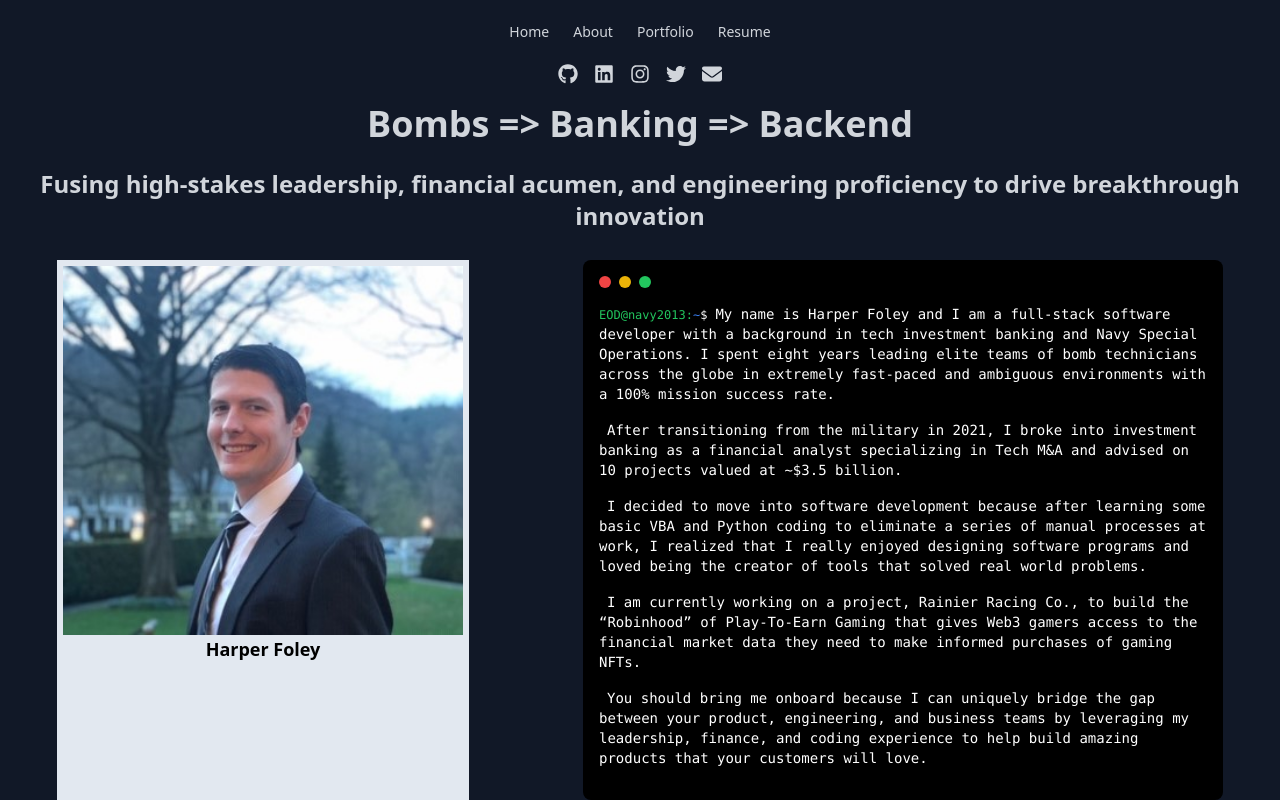
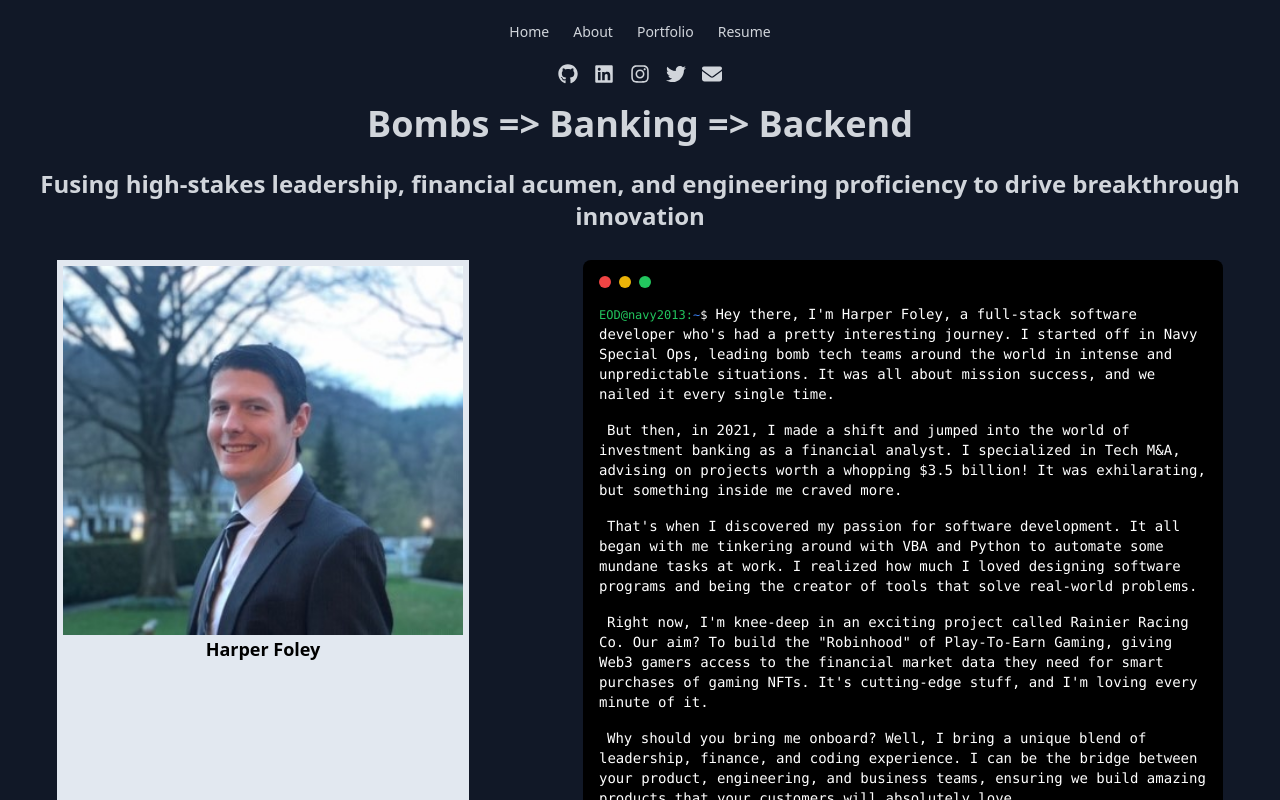
Before and after one commit to hfoley2013/nextjs-portfolio, a Next.js app: page /about in a window 1280 px wide. Shown: the top 800 px of the page. Built offline with nearby package versions, Linux system fonts and the light colour scheme.

Commit message:
Updates about section

```diff
--- a/app/about/page.js
+++ b/app/about/page.js
@@ -5,11 +5,12 @@ export default function About() {
   const profilePhoto = "/img/profile_img.jpg"
   const tagLine = "Bombs => Banking => Backend"
   const tagLine2 = "Fusing high-stakes leadership, financial acumen, and engineering proficiency to drive breakthrough innovation"
-  const about1 = "My name is Harper Foley and I am a full-stack software developer with a background in tech investment banking and Navy Special Operations. I spent eight years leading elite teams of bomb technicians across the globe in extremely fast-paced and ambiguous environments with a 100% mission success rate."
-  const about2 = "After transitioning from the military in 2021, I broke into investment banking as a financial analyst specializing in Tech M&A and advised on 10 projects valued at ~$3.5 billion."
-  const about3 = "I decided to move into software development because after learning some basic VBA and Python coding to eliminate a series of manual processes at work, I realized that I really enjoyed designing software programs and loved being the creator of tools that solved real world problems."
-  const about4 = "I am currently working on a project, Rainier Racing Co., to build the “Robinhood” of Play-To-Earn Gaming that gives Web3 gamers access to the financial market data they need to make informed purchases of gaming NFTs."
-  const about5 = "You should bring me onboard because I can uniquely bridge the gap between your product, engineering, and business teams by leveraging my leadership, finance, and coding experience to help build amazing products that your customers will love."
+  const about1 = "Hey there, I'm Harper Foley, a full-stack software developer who's had a pretty interesting journey. I started off in Navy Special Ops, leading bomb tech teams around the world in intense and unpredictable situations. It was all about mission success, and we nailed it every single time."
+  const about2 = "But then, in 2021, I made a shift and jumped into the world of investment banking as a financial analyst. I specialized in Tech M&A, advising on projects worth a whopping $3.5 billion! It was exhilarating, but something inside me craved more."
+  const about3 = "That's when I discovered my passion for software development. It all began with me tinkering around with VBA and Python to automate some mundane tasks at work. I realized how much I loved designing software programs and being the creator of tools that solve real-world problems."
+  const about4 = "Right now, I'm knee-deep in an exciting project called Rainier Racing Co. Our aim? To build the \"Robinhood\" of Play-To-Earn Gaming, giving Web3 gamers access to the financial market data they need for smart purchases of gaming NFTs. It's cutting-edge stuff, and I'm loving every minute of it."
+  const about5 = "Why should you bring me onboard? Well, I bring a unique blend of leadership, finance, and coding experience. I can be the bridge between your product, engineering, and business teams, ensuring we build amazing products that your customers will absolutely love."
+  const about6 = "So, if you're looking for someone who's been in the trenches, knows how to handle high-pressure situations, and can code up a storm, look no further. Let's team up and create something truly incredible together!"
 
   return (
     <>
@@ -41,7 +42,8 @@ export default function About() {
               <span className="mx-2 text-sm">{about2}</span><br/><br/>
               <span className="mx-2 text-sm">{about3}</span><br/><br/>
               <span className="mx-2 text-sm">{about4}</span><br/><br/>
-              <span className="mx-2 text-sm">{about5}</span>
+              <span className="mx-2 text-sm">{about5}</span><br/><br/>
+              <span className="mx-2 text-sm">{about6}</span>
             </div>
           </div>
       </div>
```
